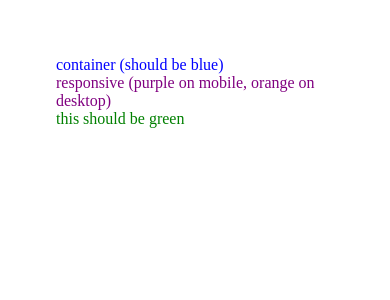
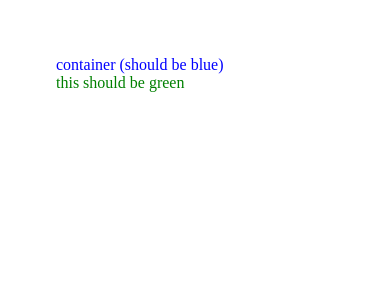
Before and after one commit to kdy1/repro-nextjs-15-styled-jsx, a Next.js app: page / in a window 390 px wide. Shown: the top 300 px of the page. Built offline with nearby package versions, Linux system fonts and the light colour scheme.

Commit message:
Remove responsive styles

```diff
--- a/pages/index.tsx
+++ b/pages/index.tsx
@@ -1,13 +1,8 @@
 export default function Home() {
-  const breakpoint = '500px'
   return (
     <>
       <div className="container">
         container (should be blue)
-        <div className="responsive">
-          responsive (purple on mobile, orange on desktop)
-        </div>
-
         <div className="child">
           this should be green
         </div>
@@ -18,16 +13,6 @@ export default function Home() {
               color: blue;
               padding: 3rem;
 
-              .responsive {
-                  color: orange;
-              }
-
-              @media (max-width: ${breakpoint}) {
-                  .responsive {
-                      color: purple;
-                  }
-              }
-
               :global(div.child) {
                   color: green;
               }
```
